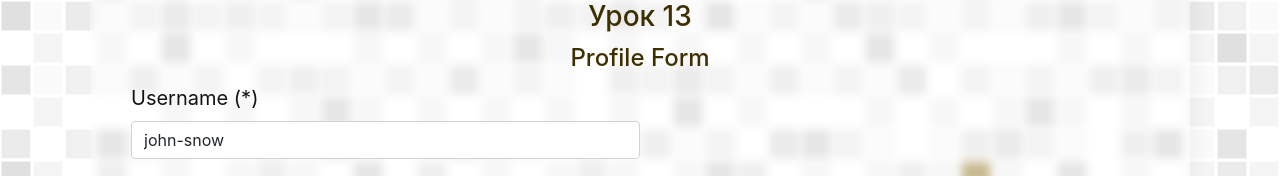
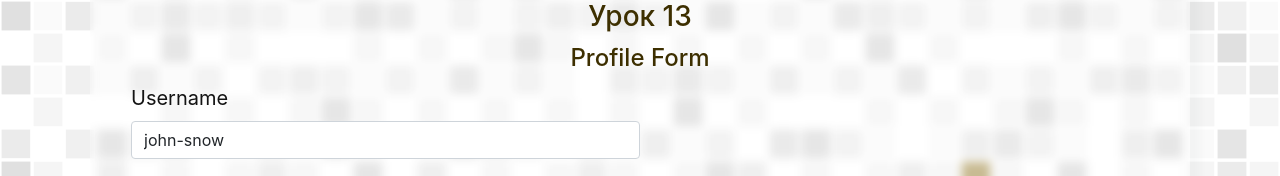
Before and after one commit to ybeliaev/react-basics-course, a React (Create React App) app: page / in a window 1280 px wide. Shown: the part 7328-7504 px from the top of the page. Built offline with nearby package versions, Linux system fonts and the light colour scheme.

Commit message:
error output implementation less13

```diff
--- a/src/lessons/13-profile-form/index.js
+++ b/src/lessons/13-profile-form/index.js
@@ -78,12 +78,21 @@ export default function Lesson13() {
 
   let [errors, setErrors] = useState({});
 
-  function onChange(event) {
+  async function onChange(event) {
     let {
       target: { value, name, type, checked },
     } = event;
     value = type == "checkbox" ? checked : value;
+
+    let newErrors = await schema
+      .validateAt(name, { [name]: value }, { abortEarly: false })
+      // validateAt позволяет валидировать по пути. У меня - это name. { [name]: value } - обяз объект(определено схемой)
+      .then((_) => ({ [name]: "" }))
+      .catch(convert);
+
     setInputs((inputs) => ({ ...inputs, [name]: value })); // [name] - атрибут name у input
+
+    setErrors({ ...errors, ...newErrors });
   }
   async function onSubmit(event) {
     event.preventDefault();
@@ -97,6 +106,7 @@ export default function Lesson13() {
       console.log(inputs);
     }
   }
+
   return (
     <div className="wrapper_lesson">
       <h3>Урок 13</h3>
@@ -106,7 +116,9 @@ export default function Lesson13() {
           <label htmlFor="password-13" className="form-label">
             Username
           </label>
-          <span>&nbsp;({errors.userName || "*"})</span>
+          <span style={{ color: "tomato", fontSize: "1rem" }}>
+            &nbsp;{errors.userName}
+          </span>
           <input
             type="text"
             name="userName"
```
Also changed, not shown: 1 other file (tests, documents, lock files or other folders).
